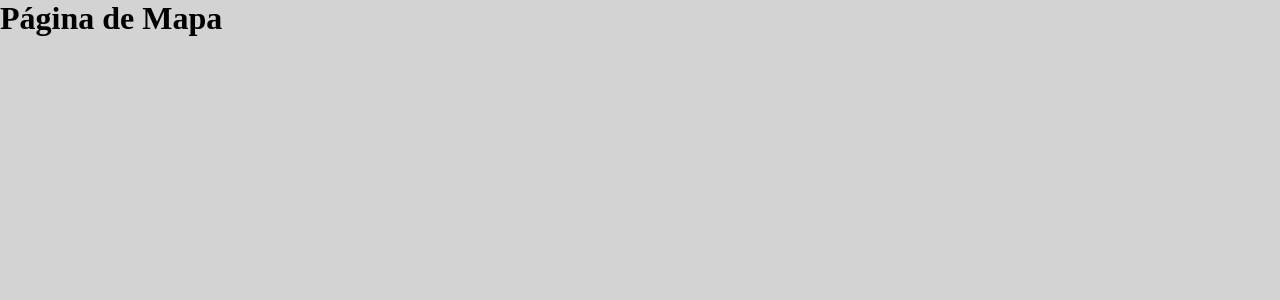
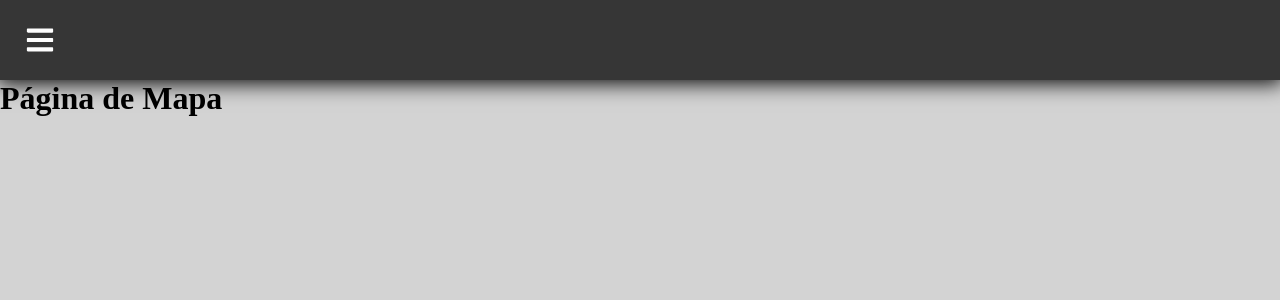
Before and after one commit to netoacpn/pharmasystem, a React (Vite) app: page /mapa in a window 1280 px wide. Shown: the top 300 px of the page. Built offline with nearby package versions, Linux system fonts and the light colour scheme.

Commit message:
:sparkles: feat: Header e Sidebar

```diff
--- a/src/components/SidebarItem/index.jsx
+++ b/src/components/SidebarItem/index.jsx
@@ -1,12 +1,15 @@
 import React from 'react'
+import { Link } from 'react-router-dom'
 import { Container } from './styles'
 
-const SidebarItem = ({ Icon, Text }) => {
+const SidebarItem = ({ to, Icon, Text }) => {
   return (
-    <Container>
-      <Icon />
-      {Text}
-    </Container>
+    <Link to={to}>
+      <Container>
+        <Icon />
+        {Text}
+      </Container>
+    </Link>
   )
 }
 
--- a/src/components/SidebarItem/styles.js
+++ b/src/components/SidebarItem/styles.js
@@ -3,7 +3,7 @@ import styled from 'styled-components';
 export const Container = styled.div`
   display: flex;
   align-items: center;
-  background-color: #1A202C;
+  background-color: #000000;
   font-size: 20px;
   color: white;
   padding: 10px;
--- a/src/components/header/styles.js
+++ b/src/components/header/styles.js
@@ -3,7 +3,7 @@ import styled from 'styled-components';
 export const Container = styled.div`
   height: 80px;
   display: flex;
-  background-color: #00002e;
+  background-color: #363636;
   box-shadow: 0 0 20px 3px;
 
   > svg {
--- a/src/components/sidebar/index.jsx
+++ b/src/components/sidebar/index.jsx
@@ -21,11 +21,11 @@ function Sidebar({ active }){
     <Container sidebar={active}>
       <FaTimes onClick={closeSidebar} />
       <Content>
-        <SidebarItem Icon={FaHome} Text="Home" />
-        <SidebarItem Icon={FaMapMarkedAlt} Text="Mapa" />
-        <SidebarItem Icon={FaRegBuilding} Text="Cadastro de Farmácia" />
-        <SidebarItem Icon={FaListOl} Text="Lista de Medicamentos" />
-        <SidebarItem Icon={FaMedkit} Text="Cadastro de Medicamento" />
+        <SidebarItem to="/" Icon={FaHome} Text="Home" />
+        <SidebarItem to="/mapa" Icon={FaMapMarkedAlt} Text="Mapa" />
+        <SidebarItem to="/cadastro-farmacia" Icon={FaRegBuilding} Text="Cadastro de Farmácia" />
+        <SidebarItem to="/lista-medicamento" Icon={FaListOl} Text="Lista de Medicamentos" />
+        <SidebarItem to="/cadastro-medicamento" Icon={FaMedkit} Text="Cadastro de Medicamento" />
       </Content>
     </Container>
   )
--- a/src/components/sidebar/styles.js
+++ b/src/components/sidebar/styles.js
@@ -1,7 +1,7 @@
 import styled from 'styled-components';
 
 export const Container = styled.div`
-  background-color: #00001c;
+  background-color: #1C1C1C;
   position: fixed;
   height: 100%;
   top: 0px;
--- a/src/pages/404/index.jsx
+++ b/src/pages/404/index.jsx
@@ -1,6 +1,9 @@
+import { Header } from "../../components/header"
+
 function NotFound(){
   return(
     <>
+      <Header />
       <h1>ERRO 404 - Página não encontrada.</h1>
     </>
   )
--- a/src/pages/cadastro de farmácia/index.jsx
+++ b/src/pages/cadastro de farmácia/index.jsx
@@ -1,6 +1,9 @@
+import { Header } from "../../components/header"
+
 function CadastroFarmacia(){
   return(
     <>
+      <Header />
       <h1>Cadastro de Farmácias</h1>
     </>
   )
--- a/src/pages/cadastro de medicamento/index.jsx
+++ b/src/pages/cadastro de medicamento/index.jsx
@@ -1,6 +1,9 @@
+import { Header } from "../../components/header"
+
 function CadastroMedicamento(){
   return(
     <>
+      <Header />
       <h1>Cadastro de Medicamentos</h1>
     </>
   )
--- a/src/pages/lista medicamento/index.jsx
+++ b/src/pages/lista medicamento/index.jsx
@@ -1,6 +1,9 @@
+import { Header } from "../../components/header"
+
 function ListaMedicamentos(){
   return(
     <>
+      <Header />
       <h1>Lista de Medicamentos</h1>
     </>
   )
--- a/src/pages/mapa/index.jsx
+++ b/src/pages/mapa/index.jsx
@@ -1,6 +1,9 @@
+import { Header } from "../../components/header"
+
 function Mapa(){
   return(
     <>
+      <Header />
       <h1>Página de Mapa</h1>
     </>
   )
```
